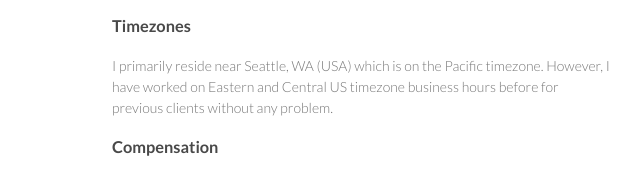
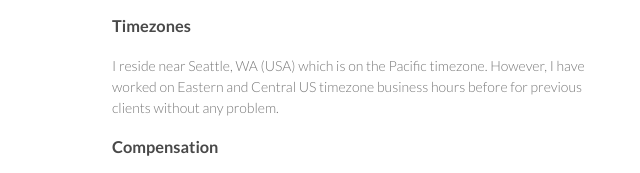
Before and after one commit to GoRubyDev/gorubydev.github.io, a plain HTML site: page index.html in a window 1280 px wide. Shown: the part 1130-1303 px from the top of the page, 458-1098 px from the left. Drawn offline with Linux system fonts and the light colour scheme.

Commit message:
Make minor content edit (s/primarily reside/reside/)

```diff
--- a/index.html
+++ b/index.html
@@ -71,7 +71,7 @@
         <a name="timezone" class="anchor" href="#timezone"><span class="octicon octicon-link"></span></a>Timezones</h3>
 
       <p>
-        I primarily reside near Seattle, WA (USA) which is on the Pacific
+        I reside near Seattle, WA (USA) which is on the Pacific
         timezone. However, I have worked on Eastern and Central US timezone
         business hours before for previous clients without any problem.
       </p>
```
